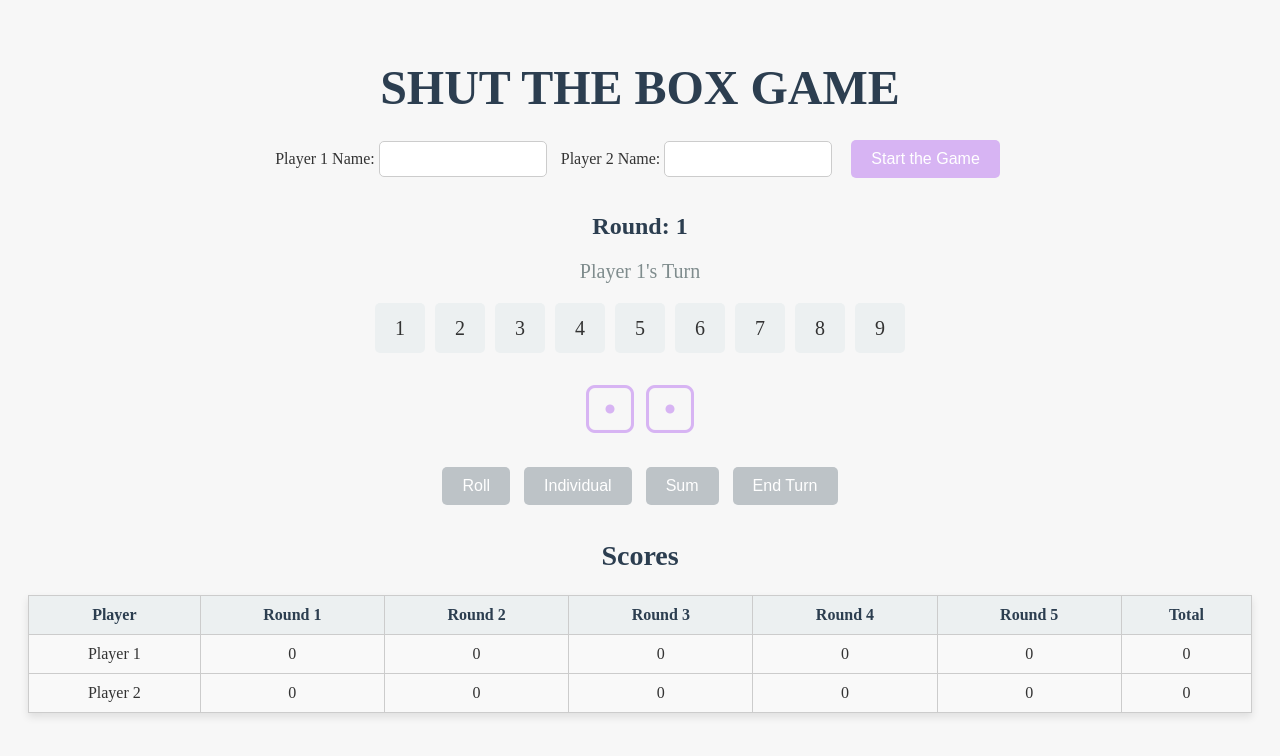
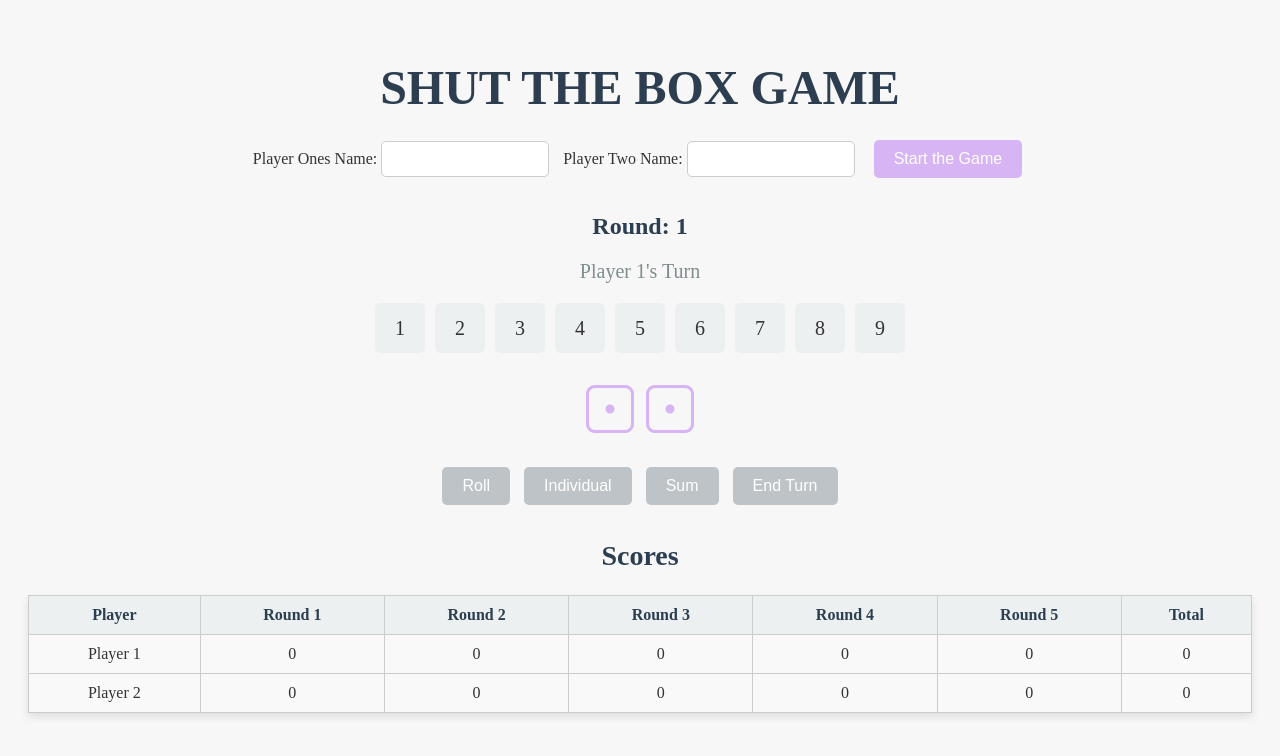
Before and after one commit to TylerCGRimes/shut-the-box, a plain HTML site: page index.html in a window 1280 px wide. Drawn offline with nearby package versions, Linux system fonts and the light colour scheme.

Commit message:
Update index.html

```diff
--- a/index.html
+++ b/index.html
@@ -12,9 +12,9 @@
     <h1 id="game-title">SHUT THE BOX GAME</h1>
 
     <div id="players-section">
-        <label for="p1">Player 1 Name: </label>
+        <label for="p1">Player Ones Name: </label>
         <input type="text" id="p1">
-        <label for="p2">Player 2 Name: </label>
+        <label for="p2">Player Two Name: </label>
         <input type="text" id="p2">
         <button id="start-btn">Start the Game</button>
     </div>
```
